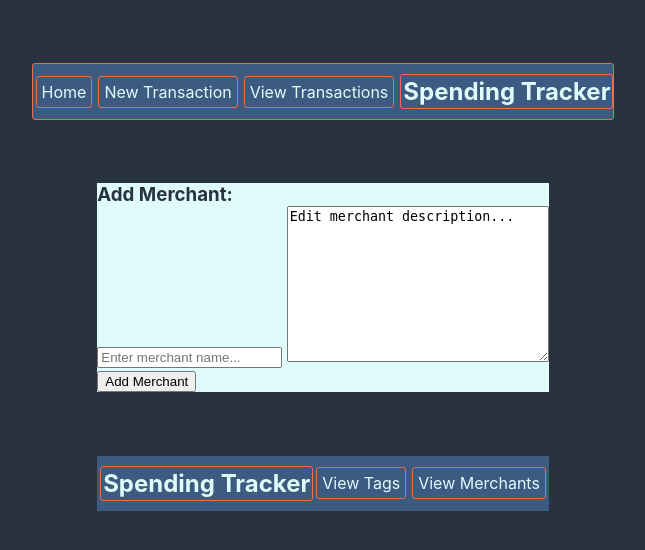
After one commit to willjatlas/project_spending_tracker, a Flask app: page /merchants/new in a window 1280 px wide. The commit adds this page. Shown: the top 550 px of the page, without its empty margins (317-962 px from the left). Run offline with Flask 2, Linux system fonts and the light colour scheme.

Commit message:
merchants edit and delete finished, added css and html formatiing

```diff
--- a/app.py
+++ b/app.py
@@ -2,11 +2,13 @@ from flask import Flask, render_template
 
 from controllers.transactions_controller import transactions_blueprint
 from controllers.tags_controller import tags_blueprint
+from controllers.merchants_controller import merchants_blueprint
 
 app = Flask(__name__)
 
 app.register_blueprint(transactions_blueprint)
 app.register_blueprint(tags_blueprint)
+app.register_blueprint(merchants_blueprint)
 
 
 @app.route('/')
--- a/controllers/merchants_controller.py
+++ b/controllers/merchants_controller.py
@@ -1,9 +1,47 @@
 from flask import Blueprint, Flask, redirect, render_template, request
+from modules.merchant import Merchant
+
 import repositories.merchant_repository as merchant_repository
 
 merchants_blueprint = Blueprint("merchants", __name__)
 
-# @merchants_blueprint.route("/merchants")
-# def merchants():
-#     merchants = merchant_repository.select_all()
-#     return render_template("")
+# Index
+@merchants_blueprint.route("/merchants")
+def merchants():
+    merchants = merchant_repository.select_all()
+    return render_template("merchants/index.html", merchants = merchants)
+
+# New
+@merchants_blueprint.route("/merchants/new")
+def new_merchant():
+    return render_template("merchants/new.html")
+
+# Create
+@merchants_blueprint.route("/merchants", methods=["POST"])
+def create_merchant():
+    name = request.form["name"]
+    description = request.form["description"]
+    merchant = Merchant(name, description)
+    merchant_repository.save(merchant)
+    return redirect("/merchants")
+
+# Delete
+@merchants_blueprint.route("/merchants/<id>/delete")
+def delete(id):
+    merchant_repository.delete(id)
+    return redirect("/merchants")
+
+# Edit
+@merchants_blueprint.route("/merchants/<id>/edit")
+def edit(id):
+    merchant = merchant_repository.select(id)
+    return render_template("merchants/edit.html", merchant = merchant)
+
+# Update
+@merchants_blueprint.route("/merchants/<id>", methods=["POST"])
+def update_merchant(id):
+    name = request.form["name"]
+    description = request.form["description"]
+    merchant = Merchant(name, description, id)
+    merchant_repository.update(merchant)
+    return redirect("/merchants")
--- a/static/style.css
+++ b/static/style.css
@@ -0,0 +1,74 @@
+body{
+    background-color:rgb(41, 50, 65);
+    color: rgb(41, 50, 65);
+    font-family: -apple-system, BlinkMacSystemFont, 'Segoe UI', Roboto, Oxygen, Ubuntu, Cantarell, 'Open Sans', 'Helvetica Neue', sans-serif;
+}
+
+header{
+    justify-self: center;
+    margin: 5%;
+}
+
+h2{
+    margin-left: 3px;
+    margin-top: 10px;
+    margin-bottom: 10px;
+    padding: 2px;
+    border-style: groove;
+    border-radius: 3px;
+    border-width: 1px;
+    border-color: rgb(238, 108, 77);
+    color: rgb(224, 251, 252)
+}
+
+#nav-container{
+    background-color: rgb(61, 90, 128);
+    border-style: groove;
+    border-radius: 3px;
+    border-width: 1px;
+    border-color: rgb(238, 108, 77);
+}
+
+#nav-bar{
+    display: flex;
+    flex-grow: 1;
+    justify-content: center;
+    align-content: space-around;
+}
+
+.nav-links{
+    margin: 3px;
+}
+
+main{
+    background-color: rgb(224, 251, 252);
+    justify-self: center;
+    margin: 5%;
+}
+
+#foot-nav-container{
+    background-color: rgb(61, 90, 128);
+}
+
+#foot-nav-bar{
+    display: flex;
+    justify-content: center;
+    align-content: space-around;
+}
+
+.nav-links{
+    font-size: medium;
+    align-self: center;
+    color: rgb(224, 251, 252);
+    border-style: groove;
+    border-radius: 3px;
+    border-width: 1px;
+    border-color: rgb(238, 108, 77);
+    padding: 5px;
+    text-decoration: none;
+}
+
+footer{
+    justify-self: center;
+    margin: 5%;
+}
--- a/templates/base.html
+++ b/templates/base.html
@@ -3,29 +3,33 @@
 <head>
     <meta charset="UTF-8">
     <meta name="viewport" content="width=device-width, initial-scale=1.0">
-    <link rel="stylesheet" href="{{ url_for('static', filename='css/style.css') }}">
+    <link rel="stylesheet" href="{{ url_for('static', filename='/style.css') }}">
     <title>ST - {{title}}</title>
 </head>
 <body>
     <header>
         <div id="nav-container">
             <nav id="nav-bar">
-                <a href="/">Home</a>
-                <a href="/transactions/new">New Transaction</a>
-                <a href="/transactions">View Transactions</a>
+                <a class="nav-links" href="/">Home</a>
+                <a class="nav-links" href="/transactions/new">New Transaction</a>
+                <a class="nav-links" href="/transactions">View Transactions</a>
+                <h2>Spending Tracker</h2>
             </nav>
         </div>
     </header>
+
     <main>
         {% block content %}
 
         {% endblock %}
     </main>
+
     <footer>
-        <div id=foot-nav-container>
+        <div id="foot-nav-container">
             <nav id="foot-nav-bar">
-                <a href="/tags">View Tags</a>
-                <a href="/merchants">View Merchants</a>
+                <h2>Spending Tracker</h2>
+                <a class="nav-links" href="/tags">View Tags</a>
+                <a class="nav-links" href="/merchants">View Merchants</a>
             </nav>
         </div>
     </footer>
--- /dev/null
+++ b/templates/merchants/new.html
@@ -0,0 +1,23 @@
+{% extends "base.html" %}
+
+{% block content %}
+
+<h3>Add Merchant:
+    <form action="/merchants" method="POST">
+        <div class="merchant-input">
+            <input type="text"
+                   name="name"
+                   id="name"
+                   placeholder="Enter merchant name..."
+                   required>
+            <textarea name="description"
+                      id="description"
+                      cols="30" rows="10"
+                      required>Edit merchant description...
+            </textarea>
+        </div>
+        <button type="submit"> Add Merchant </button>
+    </form>
+</h3>
+
+{% endblock %}
--- a/templates/tags/edit.html
+++ b/templates/tags/edit.html
@@ -4,7 +4,7 @@
 
 <h3>Editing: {{tag.tag_type}}</h3>
 
-<div id="form-contain">
+<div id="edit-tag-contain">
     <form action="/tags/{{tag.id}}" method="POST">
         <input type="text"
                    name="tag_type"
--- a/templates/tags/new.html
+++ b/templates/tags/new.html
@@ -3,6 +3,7 @@
 {% block content %}
 
 <h3>Add New Tag:
+    <div id="new-tag-container">
         <form action="/tags" method="POST">
             <div class="tag-input">
                 <input type="text"
@@ -13,6 +14,7 @@
             </div>
             <button type="submit"> Add Tag </button>
         </form>
+    </div>
 </h3>
 
 {% endblock %}
--- a/templates/transactions/index.html
+++ b/templates/transactions/index.html
@@ -6,7 +6,7 @@
 
 <div>
 {% for transaction in transactions %}
-   <p>{{transaction.date}} : {{transaction.time}} : {{transaction.merchant.name}} : {{transaction.amount}} : {{transaction.tag.tag_type}}</p>
+   <p>{{transaction.date}} : {{transaction.time}} : {{transaction.merchant.name}} : £{{transaction.amount}} : {{transaction.tag.tag_type}}</p>
 {% endfor %}
 </div>
 <h4>Total spent is: {{total_amount}}</h4>
```
Also changed, not shown: templates/merchants/edit.html (added, +22 -0 lines), templates/merchants/index.html (+15 -0 lines). Lines whose indentation alone changed are shown as unchanged.
